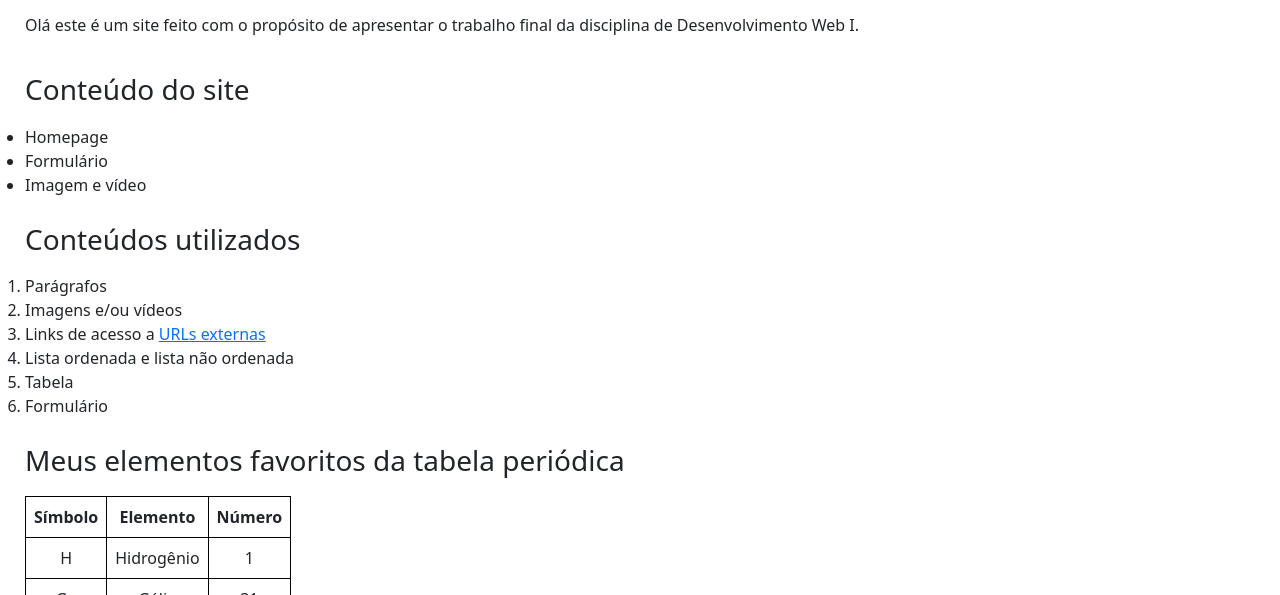
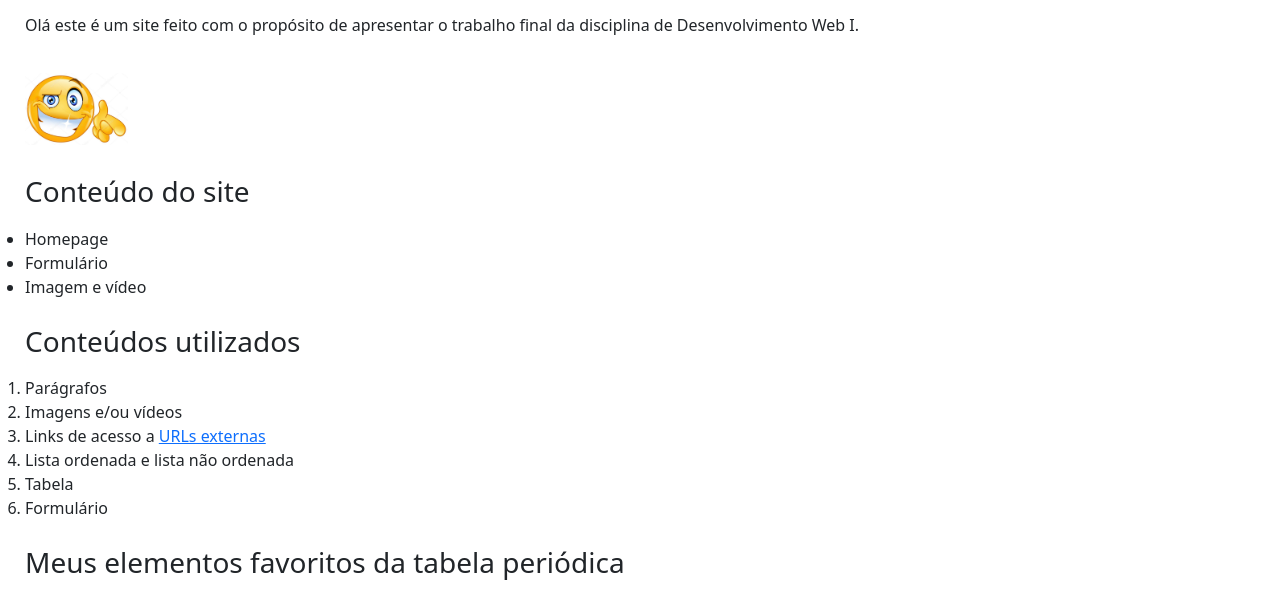
Before and after one commit to c0dag/devweb1, a plain HTML site: page index.html in a window 1280 px wide. Shown: the part 139-734 px from the top of the page. Drawn offline with nearby package versions, Linux system fonts and the light colour scheme.

Commit message:
index img

```diff
--- a/index.html
+++ b/index.html
@@ -32,6 +32,7 @@
     <h1 class="spacer">BEM VINDO AO MEU SITE!</h1>
     <p style="padding: 10px 25px">Olá este é um site feito com o propósito de apresentar o trabalho final da disciplina
         de Desenvolvimento Web I.</p>
+    <img src="imgs/depositphotos_90335790-stock-illustration-cool-emoticon-pointing-at-you.jpg" alt="" style="width: 10%; height: 10%; padding: 10px 0 20px 25px">
     <h3 class="spacer">Conteúdo do site</h3>
     <ul class="spacer">
         <li>Homepage</li>
```
Also changed, not shown: imgs/depositphotos_90335790-stock-illustration-cool-emoticon-pointing-at-you.jpg (added).
